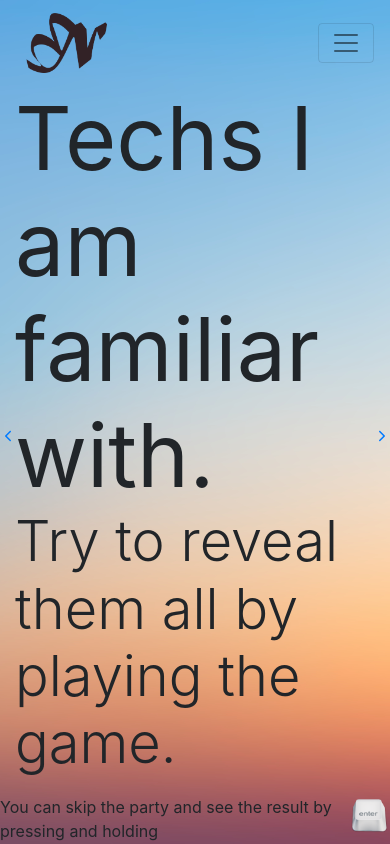
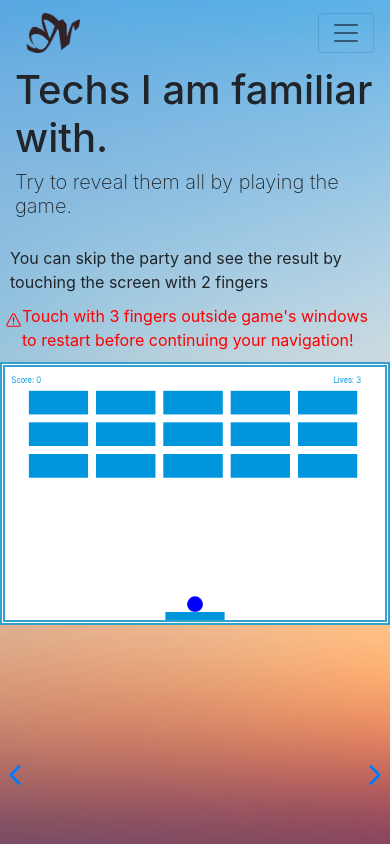
Before and after one commit to nblda/portfolio, a React (Create React App) app: page /stack in a window 390 px wide. Shown: the top 844 px of the page. Built offline with nearby package versions, Linux system fonts and the light colour scheme.

Commit message:
render corrections for responsive, need to fix collapse after clicking links into the navbar

```diff
--- a/src/App.css
+++ b/src/App.css
@@ -76,9 +76,66 @@
   margin-top: 11px;
 }
 
-/* .homeContainer{
-  margin-top: 5em;
-} */
+.homeHeroTitle{
+  font-size: 40px;
+}
+.homeHeroSubTitle{
+  font-size: 20px;
+  font-weight: 200;
+}
+
+.heroTitle{
+font-size: 40px;
+}
+
+.heroSubTitle{
+  font-size: 20px;
+  font-weight: 200;
+}
+
+#computer{
+  display: block;
+}
+
+#mobile{
+  display: none;
+}
+/* detection d'un ecran tactile pour y afficher les regles adaptées de restart et de revealAll pour la page stack */
+@media (hover: none) {
+  #computer{
+    display: none;
+  }
+
+  #mobile{
+    display: block;
+    padding: 5px;
+  }
+}
+
+.logoNB{
+  height: 40px;
+}
+
+@media only screen and (min-width : 992px) {
+  .homeHeroTitle{
+    font-size: 90px;
+  }
+  .homeHeroSubTitle{
+    font-size: 60px;
+  }
+
+  .heroTitle{
+    font-size: 80px;
+  }
+
+  .heroSubTitle{
+    font-size: 50px;
+  }
+
+  .logoNB{
+    height: 60px;
+  }
+}
 
 @media only screen and (min-width : 823px) {
   /* Styles */
--- a/src/App.js
+++ b/src/App.js
@@ -59,7 +59,7 @@ class App extends React.Component {
         <Router>
           <Container className="p-0 pb-5" fluid={true}>
             <Navbar  bg="transparent" expand="lg">
-              <Navbar.Brand><img className="logoNB" src={logoSansFond1} alt="logo Belda Nicolas" height="60px"></img></Navbar.Brand>
+              <Navbar.Brand><img className="logoNB" src={logoSansFond1} alt="logo Belda Nicolas"></img></Navbar.Brand>
 
               <Navbar.Toggle aria-controls="navbar-toggle"/>
 
--- a/src/components/Hero.js
+++ b/src/components/Hero.js
@@ -11,8 +11,8 @@ function Hero(props){
             <Container fluid={true}>
                 <Row className="justify-content-center">
                     <Col md={9} sm={10}>
-                        { props.title && <h1 className="m-0 display-2 font-weight-bolder">{props.title}</h1> }
-                        { props.subTitle && <h3 className="display-4 font-weight-light">{props.subTitle}</h3> }
+                        { props.title && <h1 className={props.titleClassName}>{props.title}</h1> }
+                        { props.subTitle && <h3 className={props.subTitleClassName}>{props.subTitle}</h3> }
                         { props.text && <h3 className="lead font-weight-light">{props.text}</h3> }
                     </Col>
                 </Row>
--- a/src/components/NavArrow.js
+++ b/src/components/NavArrow.js
@@ -12,11 +12,11 @@ console.log(props)
 
     return(
         <div>
-            <div className="nav-arrow-left">
-                { props.to && props.side==="left" && <Link to={props.to}><IoIosArrowBack /></Link>}
+            <div className="nav-arrow nav-arrow-left">
+                { props.to && props.side==="left" && <Link to={props.to}><IoIosArrowBack size={30}/></Link>}
             </div>
-            <div className="nav-arrow-right">
-                { props.to && props.side==="right" && <Link to={props.to}><IoIosArrowForward /></Link>}
+            <div className="nav-arrow nav-arrow-right">
+                { props.to && props.side==="right" && <Link to={props.to}><IoIosArrowForward size={30} /></Link>}
             </div>
         </div>
     );
--- a/src/index.css
+++ b/src/index.css
@@ -66,16 +66,18 @@ code {
   height: 100%;
 }
 
+.nav-arrow{
+  z-index: 100;
+  position : fixed;
+  top: 90%;
+}
+
 .nav-arrow-right{
-  position : fixed;
   right: 0;
-  top: 50%;
 }
 
 .nav-arrow-left{
-  position : fixed;
   left: 0;
-  top: 50%;
 }
 
 /* stack game */
--- a/src/pages/AboutPage.js
+++ b/src/pages/AboutPage.js
@@ -7,7 +7,7 @@ import AboutGrid from '../components/AboutGrid';
 function AboutPage(props) {
     return(
         <div>
-            <Hero title={props.title} />
+            <Hero title={props.title} titleClassName="heroTitle"/>
 
             <NavArrow side="left" to="/projects"/>
             <NavArrow side="right" to="/contact"/>
--- a/src/pages/ContactPage.js
+++ b/src/pages/ContactPage.js
@@ -72,7 +72,7 @@ class ContactPage extends React.Component {
     render(){
         return(
             <div>
-                <Hero className="heroContact" title={this.props.title} />
+                <Hero className="heroContact" title={this.props.title} titleClassName="heroTitle"/>
 
                 <NavArrow side="left" to="/about"/>
 
--- a/src/pages/HomePage.js
+++ b/src/pages/HomePage.js
@@ -12,7 +12,7 @@ function HomePage(props){
     return(
         <div>
             <container className="homeContainer d-flex flex-wrap-reverse justify-content-center">
-                <Hero title={props.title} subTitle={props.subTitle} text={props.text}/>
+                <Hero titleClassName="homeHeroTitle" title={props.title} subTitleClassName="homeHeroSubTitle" subTitle={props.subTitle} text={props.text}/>
                 <img className="photoHome" src={nico} alt="Nicolas" height="250px"></img>
             </container>
             <Icons className="homeIcons" cv="true" email="true" linkedin="true"></Icons>
--- a/src/pages/ProjectsPage.js
+++ b/src/pages/ProjectsPage.js
@@ -7,7 +7,7 @@ function ProjectsPage(props){
 
     return(
         <>
-        <Hero title={props.title} subTitle={props.subTitle} />
+        <Hero title={props.title} subTitle={props.subTitle} titleClassName="heroTitle" subTitleClassName="heroSubTitle" />
         <NavArrow side="left" to="/stack"/>
         <NavArrow side="right" to="/about"/>
         <ProjectCarousel />
--- a/src/pages/StackPage.js
+++ b/src/pages/StackPage.js
@@ -463,9 +463,15 @@ class StackPage extends React.Component{
                 <NavArrow side="left" to="/"/>
                 <NavArrow side="right" to="/projects"/>
 
-                <Hero title={this.props.title} subTitle={this.props.subTitle} text={this.props.text}/>
-                <p className="d-flex justify-content-center parag">You can skip the party and see the result by pressing and holding <img src={EnterKey} alt="Enter Key" height="42px"></img></p>
-                <p className="d-flex justify-content-center warning parag"><IoWarningOutline size={32}/> Press <img src={RKey} alt="R Key" ></img> to restart the game before continuing your navigation!</p>
+                <Hero title={this.props.title} subTitle={this.props.subTitle} text={this.props.text} titleClassName="heroTitle" subTitleClassName="heroSubTitle"/>
+                <div id="computer">
+                    <p id="computer" className="d-flex justify-content-center parag computer">You can skip the party and see the result by pressing and holding <img src={EnterKey} alt="Enter Key" height="42px"></img></p>
+                    <p className="d-flex justify-content-center warning parag computer"><IoWarningOutline size={32}/> Press <img src={RKey} alt="R Key" ></img> to restart the game before continuing your navigation!</p>
+                </div>
+                <div id="mobile">
+                    <p id="mobile" className="d-flex justify-content-center parag mobile">You can skip the party and see the result by touching the screen with 2 fingers</p>
+                    <p className="d-flex justify-content-center warning parag mobile"><IoWarningOutline size={32}/> Touch with 3 fingers outside game's windows to restart before continuing your navigation!</p>
+                </div>
 
                 <canvas id="myCanvas" width="480" height="320"></canvas>
                 <div className="canvas-img" ><img id='00' src={image00} alt='image1' /></div>
--- a/src/styles.css
+++ b/src/styles.css
@@ -1,5 +1,5 @@
 .test{
-  margin-bottom: 230px;
+  margin-bottom: 27ch;
 }
 .c {
   position: absolute;
@@ -21,6 +21,11 @@
 .back {
   background-size: cover;
 }
+
+.front{
+  border: solid 3px grey;
+  border-style: inset;
+}
 /*
 .back {
   background-image: url(https://images.unsplash.com/photo-1544511916-0148ccdeb877?ixlib=rb-1.2.1&ixid=eyJhcHBfaWQiOjEyMDd9&w=1901&q=80i&auto=format&fit=crop);
```
